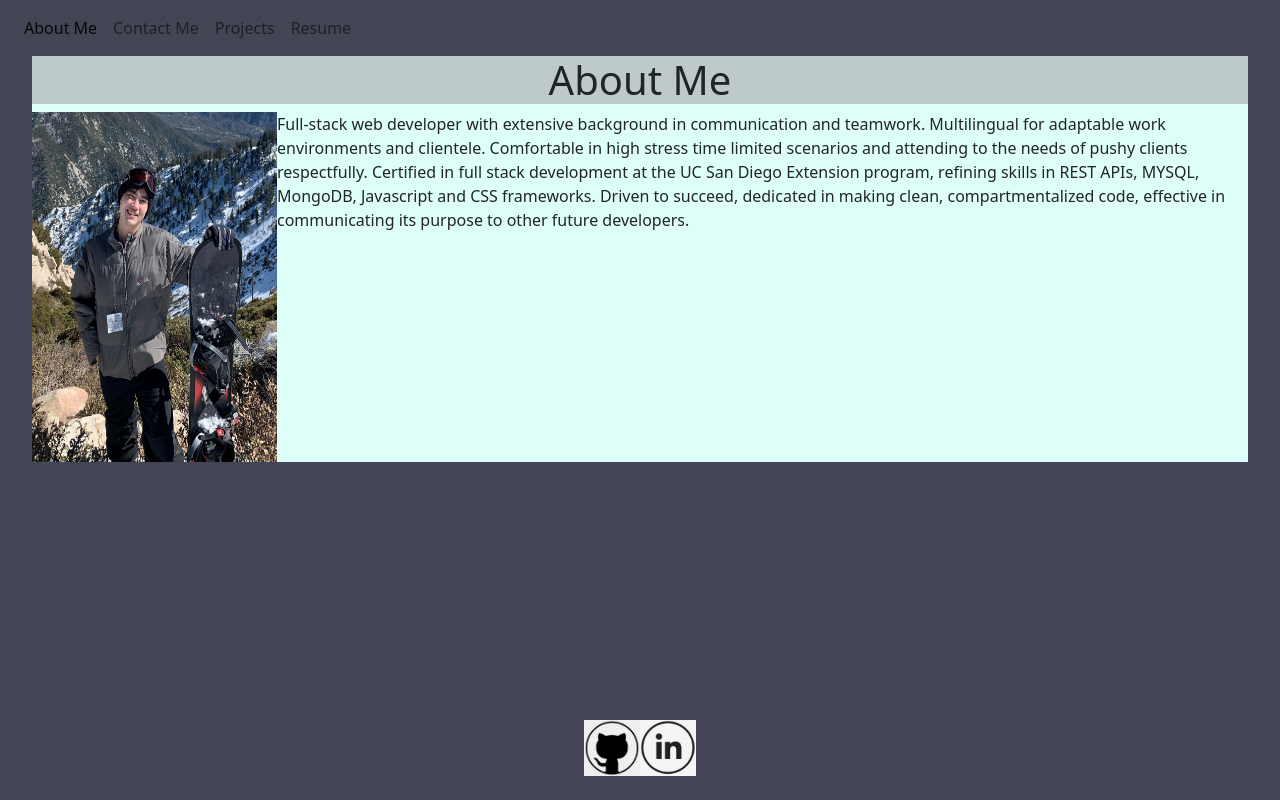
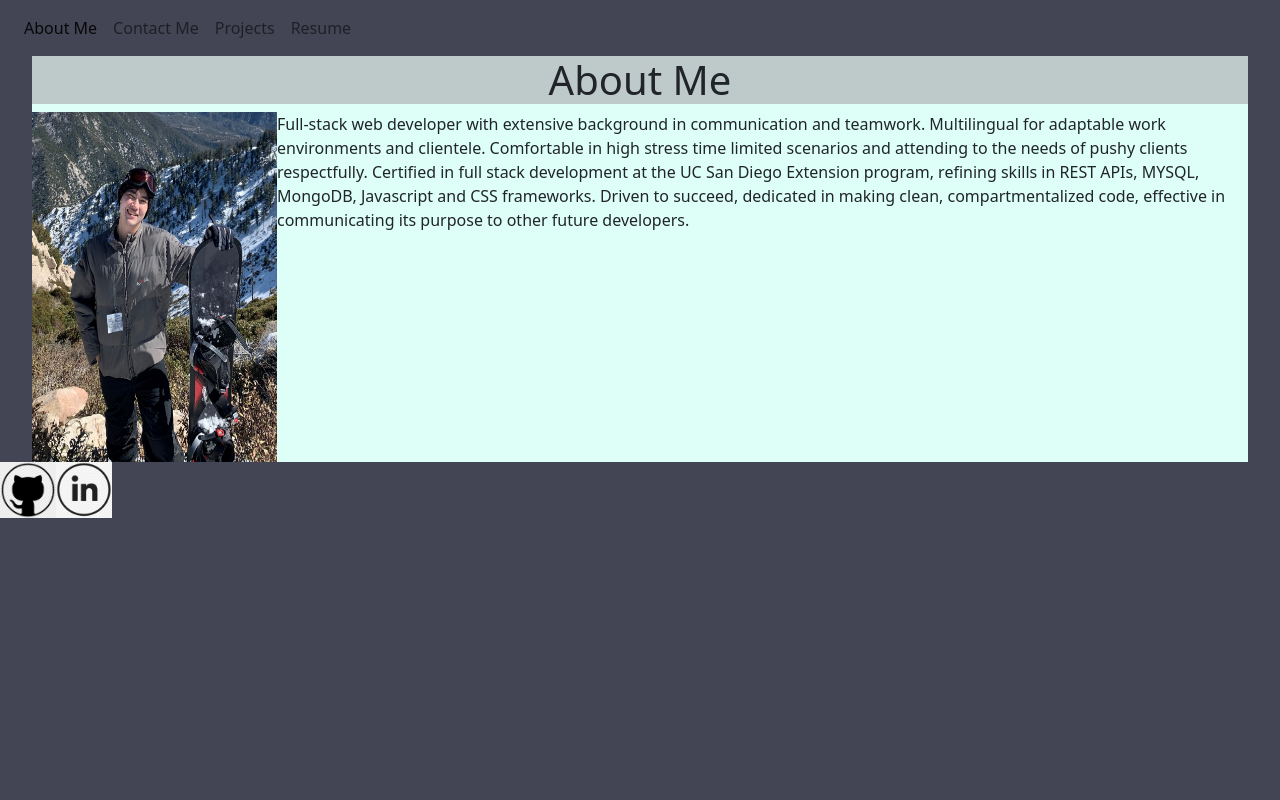
Before and after one commit to Pherenzia/React-Portfolio, a React (Create React App) app in the folder portfolio/: page / in a window 1280 px wide. Built offline with nearby package versions, Linux system fonts and the light colour scheme.

Commit message:
footer now properly aligns with bottom of pages, and icons no longer overlap over content

```diff
--- a/portfolio/src/components/Footer.js
+++ b/portfolio/src/components/Footer.js
@@ -4,21 +4,26 @@ import Github from "./assets/github.png";
 
 export default function Footer() {
     return (
-        <div class="footer">
-        <a  id="githubimg" href="https://github.com/pherenzia">
+    <div class="footer">
+        <div class="footer-spacing light-cyan-b">
+
+        </div>
+        <div class="icon-container">
+            <a  id="githubimg" href="https://github.com/pherenzia">
              <img
             class="icon"
             src={Github}
             alt="placeholder"
             ></img>
-        </a>
-        <a id="linkedinimg" href="https://linkedin.com/in/mitchell-riley">
+            </a>
+            <a id="linkedinimg" href="https://linkedin.com/in/mitchell-riley">
              <img
             class="icon"
             src={Linkedin}
             alt="placeholder"
             ></img>
-        </a>
+            </a>
+        </div>
     </div>
     );
 }
--- a/portfolio/src/index.css
+++ b/portfolio/src/index.css
@@ -54,9 +54,14 @@ code {
     monospace;
 }
 
+.spacer {
+  display: block;
+  bottom: auto;
+  height: 15vh;
+}
+
 .icon {
   display: block;
-  bottom: 10vh;
   margin-left: auto;
   margin-right: auto;
   text-align: center;
@@ -64,13 +69,26 @@ code {
   width: 7vh;
 }
 
+.icon-container {
+  display: flex;
+  flex-direction: row;
+  justify-content: center;
+}
+
 .footer {
-  position: fixed;
-  bottom: 3vh;
+  position: relative;
   left: 0;
   width: 100%;
   display: flex;
-  justify-content: center;
+  flex-direction: column;
+
+}
+
+.footer-spacing {
+  position: relative;
+  background-color: #444554;
+  height: 5vh;
+  width: auto;
 }
 
 
@@ -122,7 +140,13 @@ code {
 
 }
 
+@media screen and (min-width: 769px) {
+  .footer {
+    flex-direction: row;
+    position: fixed;
+  }
 
+}
 
 @media screen and (min-width: 769px) {
   .bio {
```
